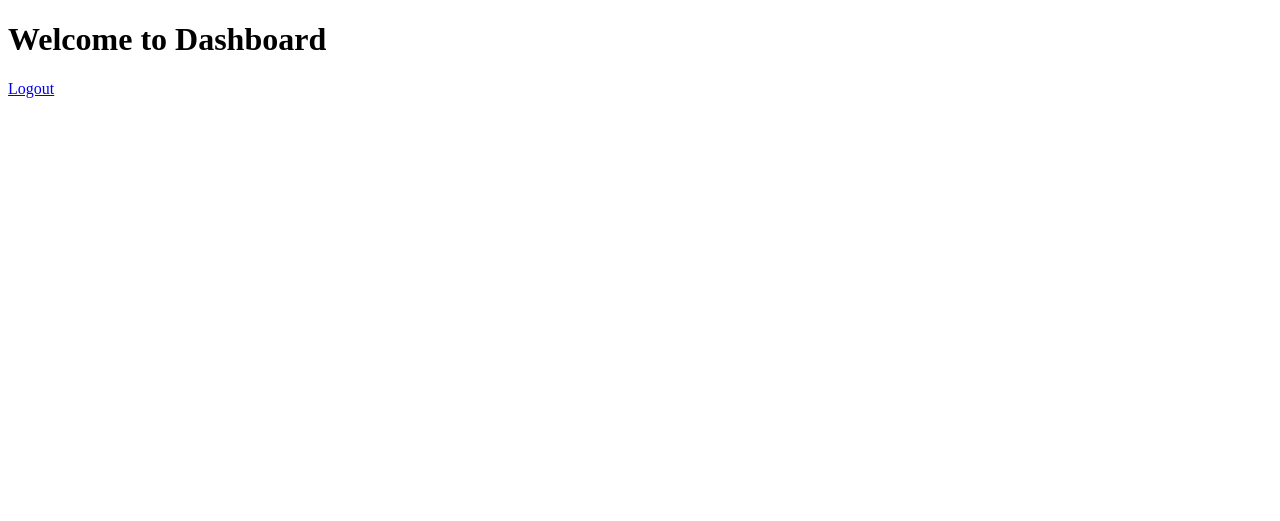
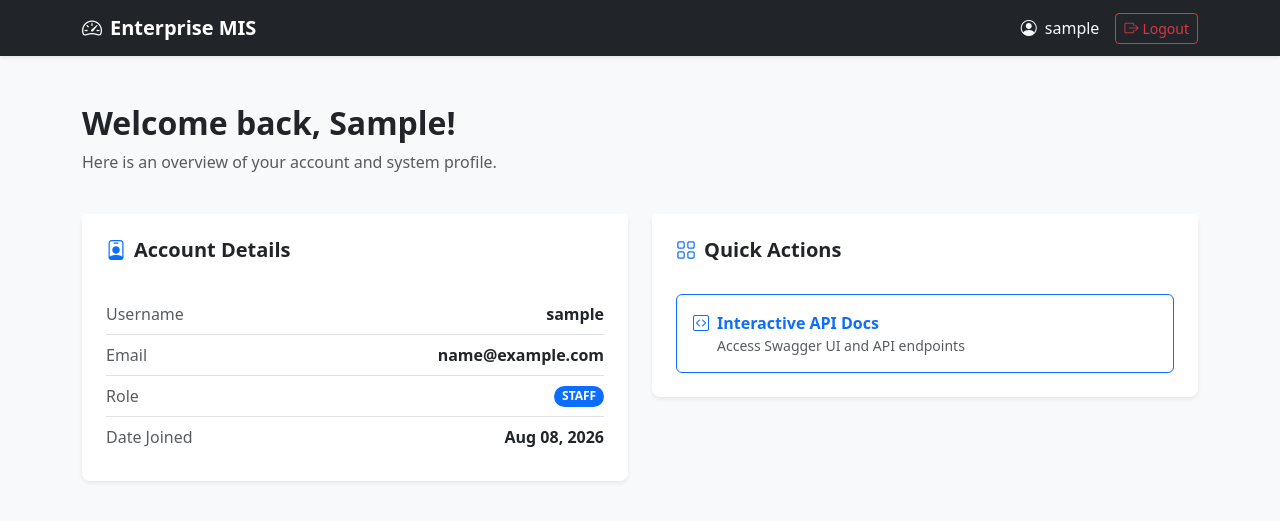
Before and after one commit to AHBILBIS/mis_project, a Django app: page /accounts/dashboard/ in a window 1280 px wide. Shown: the top 521 px of the page. Run offline with Django 5.2, Linux system fonts and the light colour scheme; the visitor is signed in with stand-in values (Sample User, id 1); data that the repository does not hold is empty.

Commit message:
Upgrade dashboard template with complete Bootstrap UI

```diff
--- a/templates/accounts/dashboard.html
+++ b/templates/accounts/dashboard.html
@@ -1 +1,88 @@
-<!DOCTYPE html><html><head><title>Dashboard</title></head><body><h1>Welcome to Dashboard</h1><a href="/accounts/logout/">Logout</a></body></html>
+<!DOCTYPE html>
+<html lang="en">
+<head>
+    <meta charset="UTF-8">
+    <meta name="viewport" content="width=device-width, initial-scale=1.0">
+    <title>Dashboard - Management Information System</title>
+    <link href="https://cdn.jsdelivr.net/npm/bootstrap@5.3.0/dist/css/bootstrap.min.css" rel="stylesheet">
+    <link rel="stylesheet" href="https://cdn.jsdelivr.net/npm/bootstrap-icons@1.11.0/font/bootstrap-icons.css">
+</head>
+<body class="bg-light">
+
+    <!-- Navigation Bar -->
+    <nav class="navbar navbar-expand-lg navbar-dark bg-dark shadow-sm">
+        <div class="container">
+            <a class="navbar-brand fw-bold" href="{% url "dashboard" %}"><i class="bi bi-speedometer2 me-2"></i>Enterprise MIS</a>
+            <div class="d-flex align-items-center">
+                <span class="text-light me-3"><i class="bi bi-person-circle me-1"></i> {{ user.username }}</span>
+                <a href="{% url "logout" %}" class="btn btn-outline-danger btn-sm"><i class="bi bi-box-arrow-right me-1"></i>Logout</a>
+            </div>
+        </div>
+    </nav>
+
+    <!-- Main Content -->
+    <div class="container my-5">
+        <div class="row mb-4">
+            <div class="col">
+                <h2 class="fw-bold">Welcome back, {{ user.first_name|default:user.username }}!</h2>
+                <p class="text-muted">Here is an overview of your account and system profile.</p>
+            </div>
+        </div>
+
+        <div class="row g-4">
+            <!-- User Info Card -->
+            <div class="col-md-6">
+                <div class="card border-0 shadow-sm rounded-3">
+                    <div class="card-header bg-white border-0 pt-4 px-4">
+                        <h5 class="card-title fw-bold"><i class="bi bi-person-badge text-primary me-2"></i>Account Details</h5>
+                    </div>
+                    <div class="card-body px-4 pb-4">
+                        <ul class="list-group list-group-flush">
+                            <li class="list-group-item d-flex justify-content-between align-items-center px-0">
+                                <span class="text-muted">Username</span>
+                                <span class="fw-semibold">{{ user.username }}</span>
+                            </li>
+                            <li class="list-group-item d-flex justify-content-between align-items-center px-0">
+                                <span class="text-muted">Email</span>
+                                <span class="fw-semibold">{{ user.email|default:"Not Provided" }}</span>
+                            </li>
+                            <li class="list-group-item d-flex justify-content-between align-items-center px-0">
+                                <span class="text-muted">Role</span>
+                                <span class="badge bg-primary rounded-pill">{{ user.role|default:"STAFF" }}</span>
+                            </li>
+                            <li class="list-group-item d-flex justify-content-between align-items-center px-0">
+                                <span class="text-muted">Date Joined</span>
+                                <span class="fw-semibold">{{ user.date_joined|date:"M d, Y" }}</span>
+                            </li>
+                        </ul>
+                    </div>
+                </div>
+            </div>
+
+            <!-- Quick Actions Card -->
+            <div class="col-md-6">
+                <div class="card border-0 shadow-sm rounded-3">
+                    <div class="card-header bg-white border-0 pt-4 px-4">
+                        <h5 class="card-title fw-bold"><i class="bi bi-grid text-primary me-2"></i>Quick Actions</h5>
+                    </div>
+                    <div class="card-body px-4 pb-4">
+                        <div class="d-grid gap-2">
+                            <a href="/api/docs/swagger/" class="btn btn-outline-primary text-start p-3" target="_blank">
+                                <i class="bi bi-code-square me-2"></i><strong>Interactive API Docs</strong>
+                                <div class="small text-muted ms-4">Access Swagger UI and API endpoints</div>
+                            </a>
+                            {% if user.role == "ADMIN" or user.role == "MANAGER" %}
+                            <a href="{% url "manager_panel" %}" class="btn btn-outline-secondary text-start p-3">
+                                <i class="bi bi-sliders me-2"></i><strong>Manager Panel</strong>
+                                <div class="small text-muted ms-4">Access administrative options</div>
+                            </a>
+                            {% endif %}
+                        </div>
+                    </div>
+                </div>
+            </div>
+        </div>
+    </div>
+
+</body>
+</html>
```
